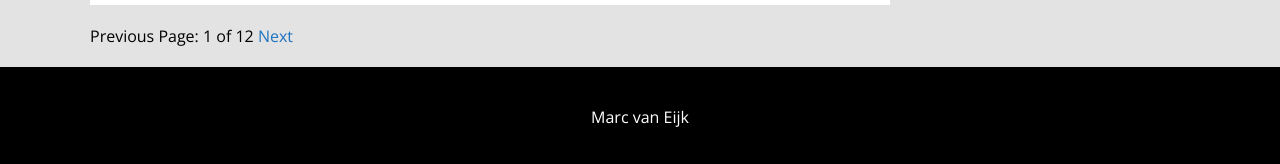
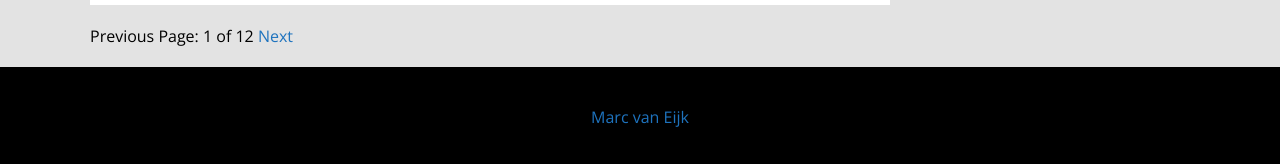
Before and after one commit to marcvaneijk/marcvaneijk.old, a Jekyll site: the page built from index.html, in a window 1280 px wide. Shown: the part 2078-2242 px from the top of the page. Built offline with Jekyll 4.4.1, drawn with Linux system fonts in a browser that asks for light colours; nearby versions of some CDN libraries; the list of posts is cut into pages by our own code.

Commit message:
Update default.html

```diff
--- a/_layouts/default.html
+++ b/_layouts/default.html
@@ -44,7 +44,7 @@
         </div>
     </div>
     <div class="siteFooterWrapper">
-        <div class="siteFooter">{{ site.footer }}</div>
+        <div class="siteFooter"><a href="/">{{ site.footer }}</a></div>
     </div>
 </body>
 <!-- sripts for search -->
```
